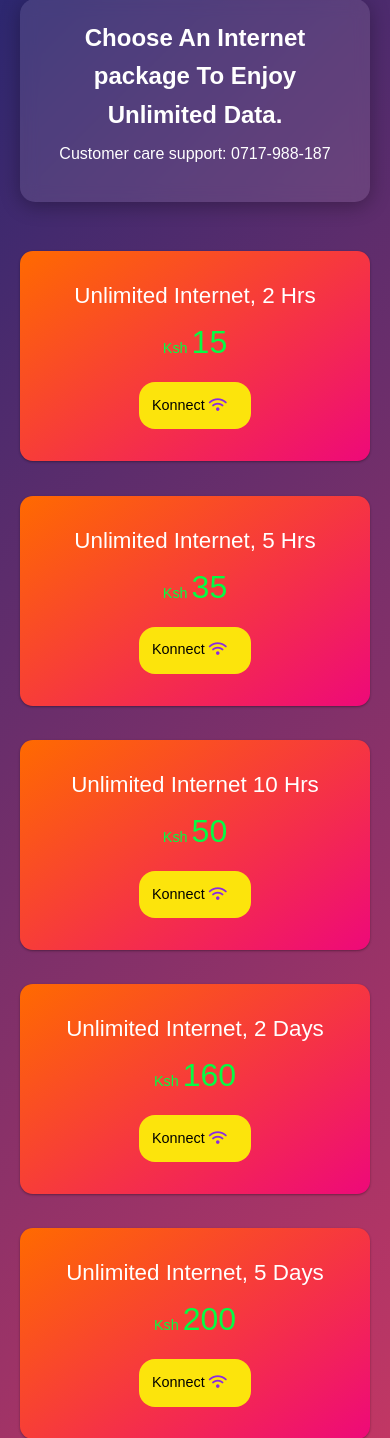
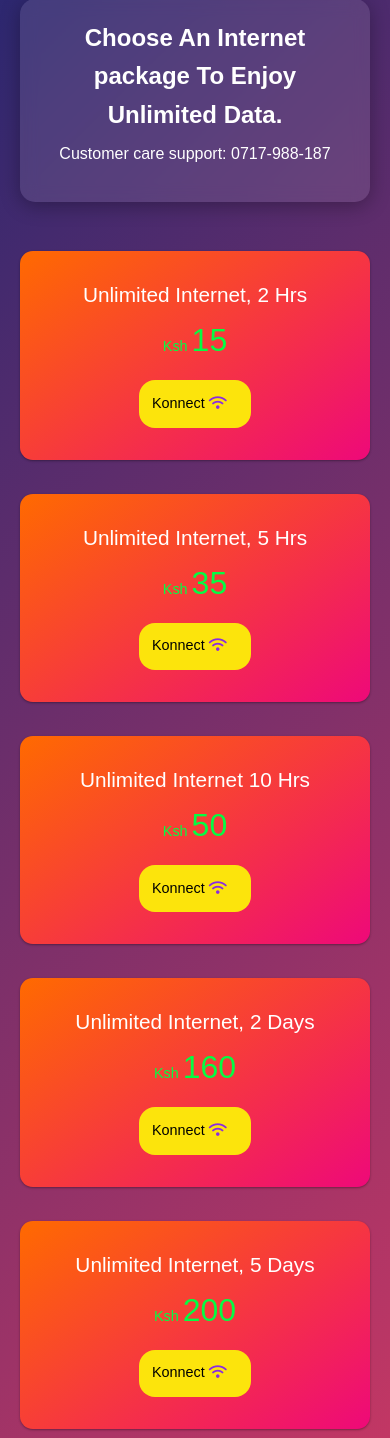
Before and after one commit to Joe-muraguri/WifiBillingSystem, a Flask app: page / in a window 390 px wide. Shown: the part 195-1633 px from the top of the page. Run offline with Flask 3, Linux system fonts and the light colour scheme; some libraries are stand-ins or nearby versions.

Commit message:
Updated static files

```diff
--- a/static/styles.css
+++ b/static/styles.css
@@ -283,7 +283,7 @@ input::placeholder{
     }
 
     .package-1 h2{
-        font-size: 1.4rem;
+        font-size: 1.3rem;
     }
     .package-1 p {
         font-size: 0.9rem;
```
